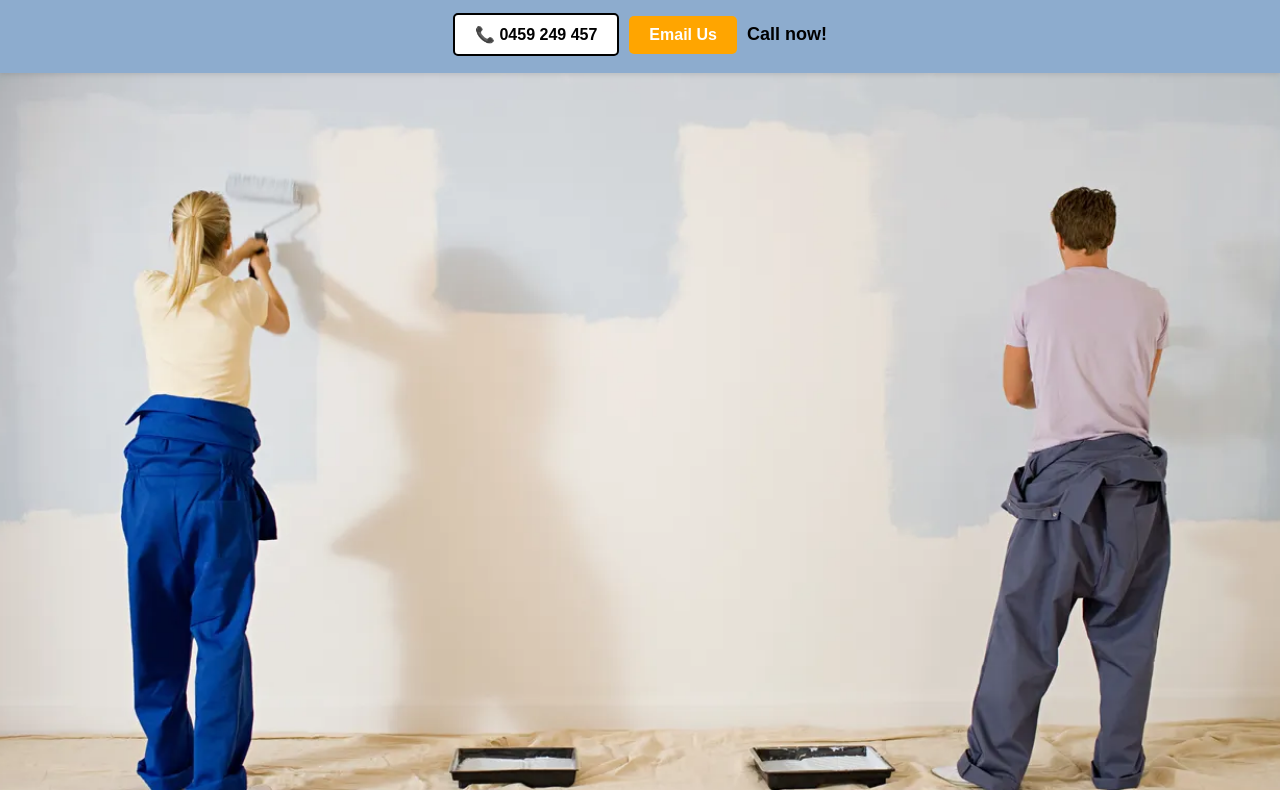
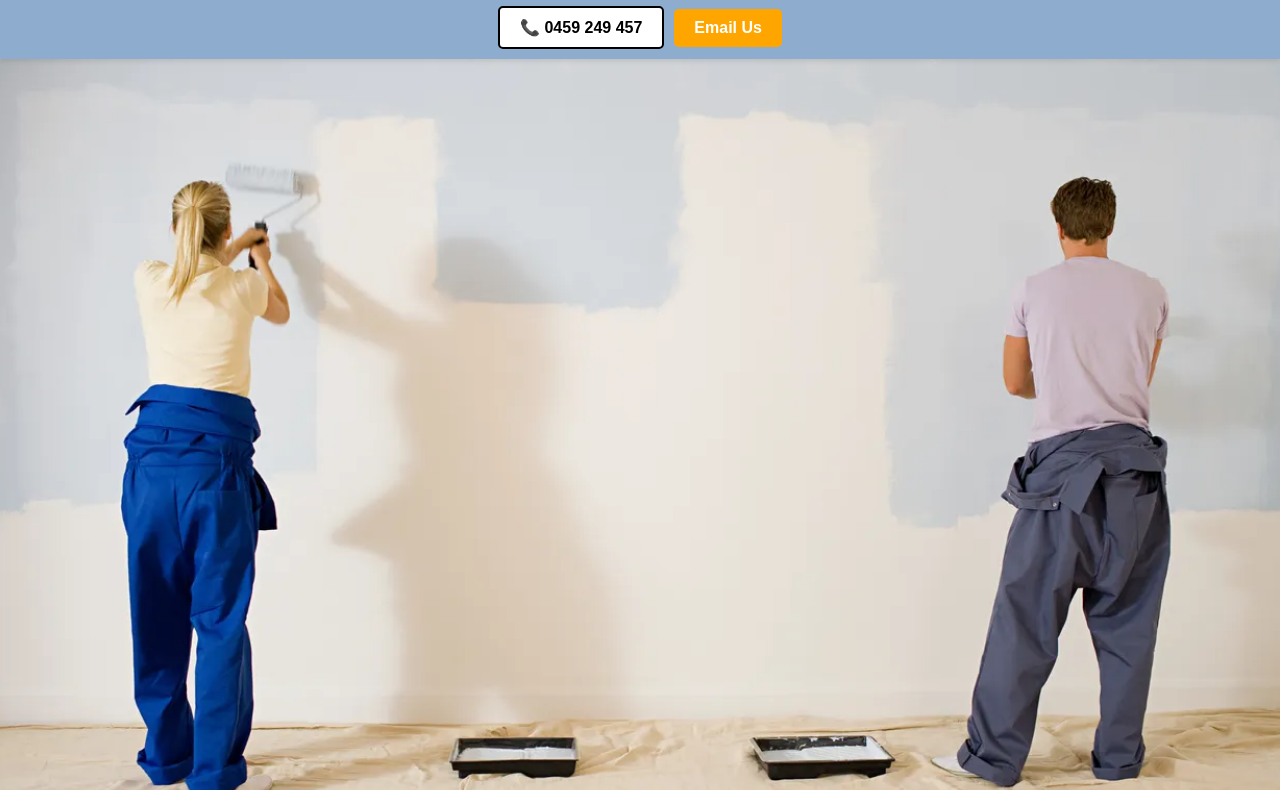
Before and after one commit to MajedZarkash1/HTML-CSS, a plain HTML site: page ARZ website/index.html in a window 1280 px wide. Shown: the part 104-894 px from the top of the page. Drawn offline with Linux system fonts and the light colour scheme.

Commit message:
Update index.html

```diff
--- a/ARZ website/index.html
+++ b/ARZ website/index.html
@@ -120,17 +120,12 @@
       background-color: darkorange;
     }
 
-    .top-buttons p {
-      font-size: large;
-      font-weight: bold;
-    }
-
     /* Main Image Section */
     .main-img {
       display: flex;
       justify-content: center;
       align-items: center;
-      margin-top: 170px;
+      margin-top: 160px;
     }
 
     .main-img img {
@@ -295,9 +290,8 @@
 
   <!-- Top Buttons -->
   <div class="top-buttons">
-    <a href="tel:0416834200" class="call-btn">📞 0459 249 457</a>
+    <a href="tel:0459249457" class="call-btn">📞 0459 249 457</a>
     <a href="mailto:majedzarkash@gmail.com" class="email-btn">Email Us</a>
-    <p>Call now!</p>
   </div>
 
   <!-- Main Image -->
```
